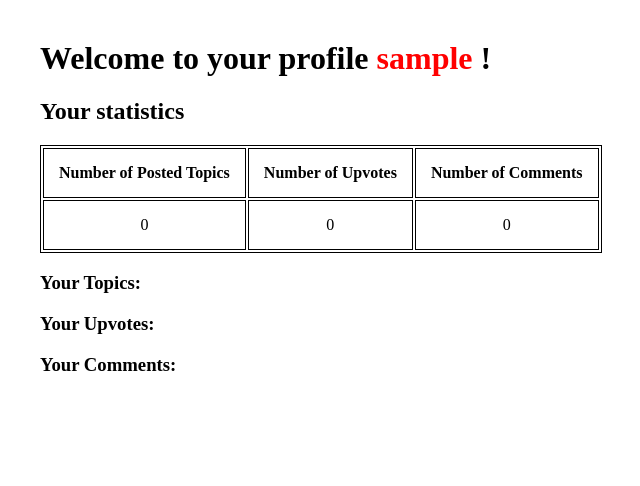
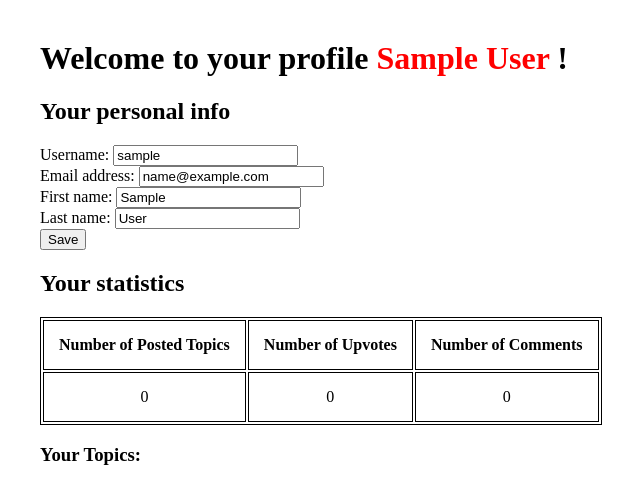
Before and after one commit to elhamza9/django-news, a Django app: page /profile/ in a window 1280 px wide. Shown: the part 72-558 px from the top of the page, without its empty margins (68-708 px from the left). Run offline with Django 3.2, Linux system fonts and the light colour scheme; the visitor is signed in with stand-in values (Sample User, id 1); data that the repository does not hold is empty.

Commit message:
Add form to change the basic info of the user

```diff
--- /dev/null
+++ b/djangonews/djangonews/forms.py
@@ -0,0 +1,8 @@
+from django.forms import ModelForm
+from django.contrib.auth.models import User
+
+
+class UserForm(ModelForm):
+    class Meta:
+        model = User
+        fields = ['username', 'email', 'first_name', 'last_name']
--- a/djangonews/djangonews/templates/auth/profile.html
+++ b/djangonews/djangonews/templates/auth/profile.html
@@ -1,10 +1,30 @@
 {% extends 'base.html' %}
 
-{% block title %} Login {% endblock %}
+{% block title %} Profile {% endblock %}
 
 {% block content %}
 <div class="profile">
-    <h1 class="welcome">Welcome to your profile <span class="username">{{ username }}</span> !</h1>
+    <h1 class="welcome">Welcome to your profile <span class="username">{{ fullname }}</span> !</h1>
+
+    <h2>Your personal info</h2>
+
+    <form class="user-info-form" method="post" action="{% url 'profile_change_basic_info' %}">
+        {% csrf_token %}
+        {% for hidden_field in user_info_form.hidden_fields %}
+            {{ hidden_field.errors }}
+            {{ hidden_field }}
+        {% endfor %}
+        {% for field in user_info_form.visible_fields %}
+            <div class="field">
+                <label>{{ field.label_tag }}</label>
+                {{ field }}
+            </div>
+        {% endfor %}
+            <div class="field">
+                <label></label>
+                <button id="save-user-info-btn" type="submit">Save</button>
+            </div>
+    </form>
 
     <h2>Your statistics</h2>
 
--- a/djangonews/djangonews/urls.py
+++ b/djangonews/djangonews/urls.py
@@ -28,5 +28,6 @@ urlpatterns = [
     path('oauth/', include('social_django.urls', namespace='social')),  # for Facebook Auth
     path('tinymce/', include('tinymce.urls')),
     path('profile/', views.profile, name='profile'),
+    path('profile/change/basic-info', views.profile_change_basic_info, name='profile_change_basic_info'),
     path('',list_topics, name='site_index')
 ]
--- a/djangonews/djangonews/views.py
+++ b/djangonews/djangonews/views.py
@@ -1,7 +1,7 @@
 from django.shortcuts import redirect, render
 from django.http import Http404
 from topics.models import Topic, Upvote, Comment
-
+from djangonews.forms import UserForm
 def welcome(request):
     return redirect('list_topics')
 
@@ -15,10 +15,24 @@ def profile(request):
     nbr_comments = len(comments)
     topics = Topic.objects.filter(author=u)
     nbr_topics = len(topics)
-    return render(request, 'auth/profile.html', {'username': u.get_username(),
+    user_info_form = UserForm(data={'username': u.get_username(), 'email': u.email, 'first_name': u.first_name, 'last_name': u.last_name})
+    return render(request, 'auth/profile.html', {
+                            'fullname': u.get_full_name(),
+                            'user_info_form': user_info_form,
                             'nbr_topics': nbr_topics ,
                             'nbr_upvotes': nbr_upvotes,
                             'nbr_comments': nbr_comments,
                             'upvotes': upvotes,
                             'comments': comments,
                             'topics': topics})
+
+def profile_change_basic_info(request):
+    u = request.user
+    if not u.is_authenticated:
+        raise Http404('Need to be authenticated')
+    form = UserForm(instance=u, data=request.POST)
+    if form.is_valid():
+        form.save()
+    else:
+        raise Http404('Form invalid')
+    return redirect('profile')
```
